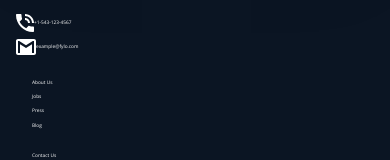
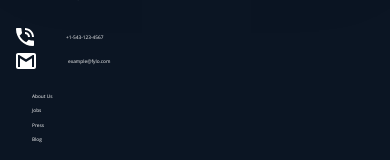
Before and after one commit to Uny1me/fylo, a plain HTML site: page index.html in a window 390 px wide. Shown: the part 2803-2963 px from the top of the page. Drawn offline with nearby package versions, Linux system fonts and the light colour scheme; files that its build step writes are made by us from their sources.

Commit message:
Update style.scss

```diff
--- a/design/style.scss
+++ b/design/style.scss
@@ -461,7 +461,7 @@ img {
             justify-content : flex-start !important;
 
             p {
-                padding: .3rem 0;
+                padding: .3rem 2rem;
             }
 
         }
```
